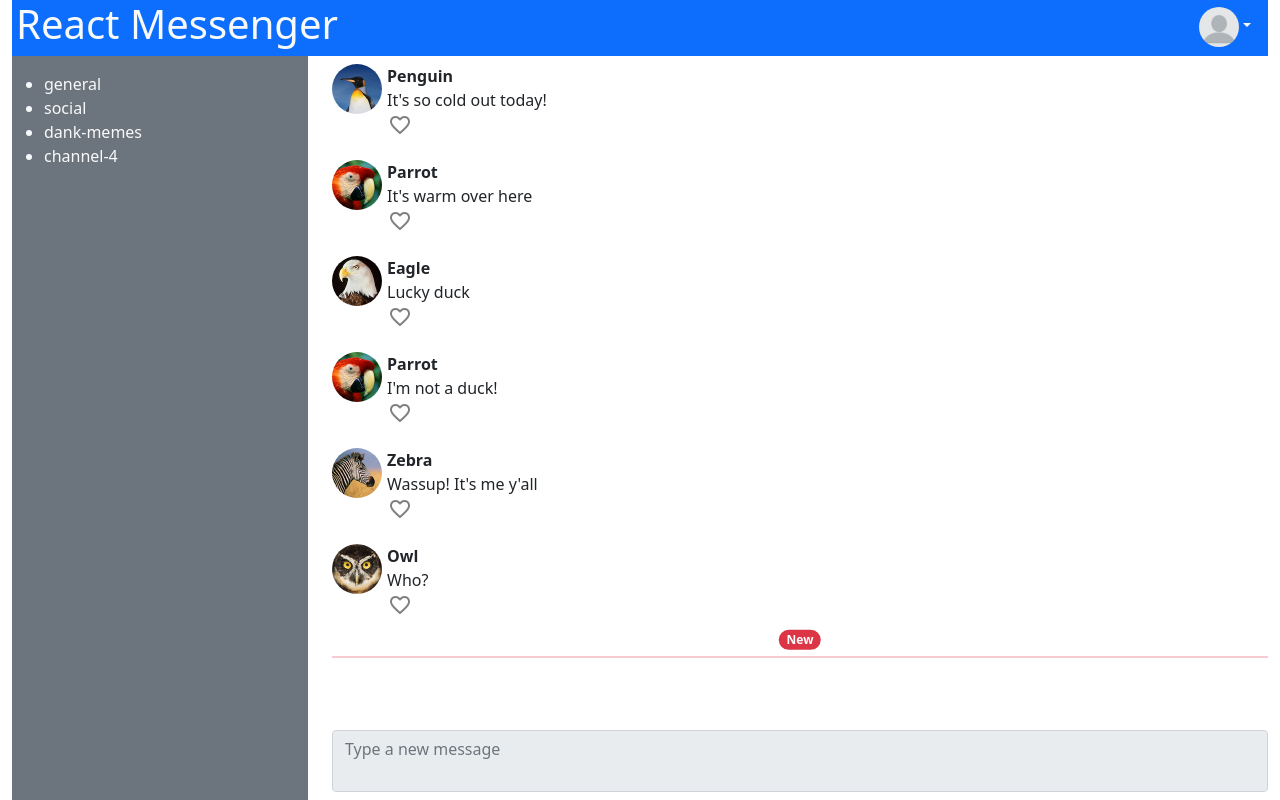
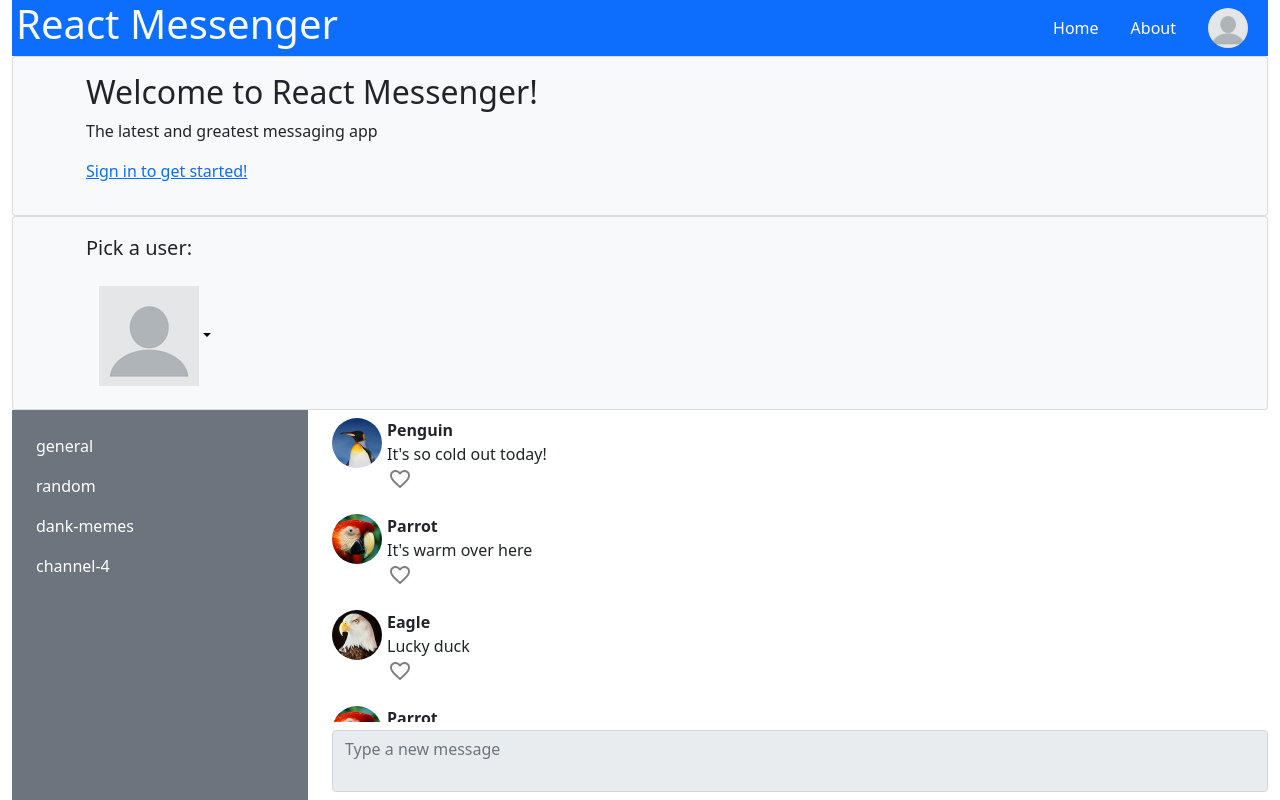
Before and after one commit to harperzhu/demos, a React (Create React App) app in the folder react-chat/: page / in a window 1280 px wide. Built offline with nearby package versions, Linux system fonts and the light colour scheme.

Commit message:
Prep for start of router demo

```diff
--- a/react-chat/src/components/App.js
+++ b/react-chat/src/components/App.js
@@ -4,6 +4,8 @@ import NavBar from './HeaderBar';
 import ChannelNav from './Channels';
 import { ChatPane } from './Chat';
 import ComposeForm from './ComposeForm';
+import SignInPage from './SignInPage';
+import * as Static from './StaticPages';
 
 import CHAT_LOG from '../data/chat_log.json';
 
@@ -21,12 +23,13 @@ export default function App(props) {
     }
   }
 
-  const addMessage = (msgText, msgUser) => {
+  const addMessage = (msgText, msgUser, msgChannel) => {
     const newMessageObj = {
       userName: msgUser,
       userImg: "/img/"+msgUser+".png", //hacky
       text: msgText,
-      timestamp: Date.now() //posted now
+      timestamp: Date.now(), //posted now
+      channel: msgChannel
     }
     const newMessageArray = [...messageArray, newMessageObj]; //spread to copy!
     setMessageArray(newMessageArray);
@@ -35,7 +38,7 @@ export default function App(props) {
   //get it from the chat log itself?
   const CHANNEL_LIST = [
     'general',
-    'social',
+    'random',
     'dank-memes',
     'channel-4'
   ]
@@ -43,7 +46,12 @@ export default function App(props) {
   return (
     <div className="container-fluid d-flex flex-column" >
       <NavBar user={currentUser} loginFunction={loginUser} />
-      <main className="row flex-grow-1">
+      <Static.WelcomePage />
+      <SignInPage user={currentUser} loginFunction={loginUser} />
+      {/* <Static.AboutPage /> */}
+
+      {/* channels and chat */}
+      <div className="row flex-grow-1">
         <div className="col-3">
           <ChannelNav channelList={CHANNEL_LIST} />
         </div>
@@ -53,7 +61,8 @@ export default function App(props) {
             </div>
             <ComposeForm user={currentUser} whatToDoOnSubmit={addMessage} />
         </div>
-      </main>
+      </div>
+
     </div>
   );
 }
--- a/react-chat/src/components/Channels.js
+++ b/react-chat/src/components/Channels.js
@@ -3,15 +3,17 @@ export default function ChannelNav({ channelList }) {
 
   const channelListItems = channelList.map((channelName) => {
     return (
-      <li className="list-item" key={channelName}>{channelName}</li>
+      <li className="nav-item" key={channelName}>
+        <a className="nav-link" href="/">{channelName}</a>
+      </li>
     )
   })
 
   return (
-      <nav className="channel-list bg-secondary text-light h-100 py-3">
-          <ul>
-            {channelListItems}
-          </ul>
-      </nav>
+    <nav className="channel-list bg-secondary text-light h-100 py-3 px-2">
+      <ul className="nav nav-pills flex-column">
+        {channelListItems}
+      </ul>
+    </nav>
   )
 }
--- a/react-chat/src/components/Chat.js
+++ b/react-chat/src/components/Chat.js
@@ -2,13 +2,15 @@ import React, { useState } from 'react';
 
 export function ChatPane({ currentUser, messageHistory }) { //destructure props
 
-  const messageComponentArray = messageHistory.map((aMessageObj) => {
+  const channelMessages = messageHistory;
+
+  const messageComponentArray = channelMessages.map((aMessageObj) => {
     const theElem = <Message fromCurrentUser={aMessageObj.userName === currentUser} messageData={aMessageObj} key={aMessageObj.timestamp} />
     return theElem; //goes into new array
   })
 
   //conditional rendering
-  if (messageHistory.length === 0) {
+  if (channelMessages.length === 0) {
     return (
       <div>
         <p>No messages yet! Start a conversation</p>
@@ -20,7 +22,7 @@ export function ChatPane({ currentUser, messageHistory }) { //destructure props
   return (
     <div className="my-2 d-flex flex-column">
       {messageComponentArray}
-      <NewMessageDivider />
+      {/* <NewMessageDivider /> */}
     </div>
   )
 }
--- a/react-chat/src/components/HeaderBar.js
+++ b/react-chat/src/components/HeaderBar.js
@@ -1,43 +1,35 @@
-import React, { useState } from 'react';
-
-import Dropdown from 'react-bootstrap/Dropdown';
-
-
+import React from 'react';
+// import Dropdown from 'react-bootstrap/Dropdown';
 
 //headerbar component
 export default function NavBar(props) {
 
-  const handleClick = (event) => {
-    console.log(event.currentTarget);
-    // setCurrentUser(event.currentTarget.name);
-    props.loginFunction(event.currentTarget.name);
-  }
-
-  const USERS = [null, "Penguin", "Parrot", "Zebra"]
-
-  //convenience
-  const userButtons = USERS.map((userName) => {
-    let classList = "btn user-icon"
-    if (userName === props.user) {
-      classList += " bg-success";
-      return null;
-    }
-
-    return (
-      <Dropdown.Item name={userName} key={userName} onClick={handleClick}>
-        <img src={'img/' + userName + '.png'} alt={userName + " avatar"} />&nbsp;{userName}
-      </Dropdown.Item>
-
-      // <button id={userName} className={classList} name={userName} key={userName} >
-      //   <img src={'img/' + userName + '.png'} alt={userName + " avatar"} />
-      // </button>
-    )
-  })
+  // const handleClick = (event) => {
+  //   props.loginFunction(null);
+  // }
 
   return (
     <header className="container-fluid text-light bg-primary px-1 d-flex justify-content-between">
       <h1>{"React Messenger"}</h1>
-      <div>
+      {/* links go here */}
+      <ul className="nav nav-pills">
+        <li className="nav-item">
+          <a className="nav-link" href="/">Home</a>
+        </li>
+        <li className="nav-item">
+          <a className="nav-link" href="/about">About</a>
+        </li>
+        <li className="nav-item">
+          <a className="nav-link" href="/signin">
+            <img src={'img/' + props.user + '.png'} alt={props.user + " avatar"} />
+          </a>
+          {/* <span class="nav-link">
+            <img src={'img/' + props.user + '.png'} alt={props.user + " avatar"} onClick={handleClick} />
+          </span> */}
+        </li>
+      </ul>
+
+       {/* <div>
         <Dropdown>
           <Dropdown.Toggle variant="primary">
             <img src={'img/' + props.user + '.png'} alt={props.user + " avatar"} />
@@ -46,7 +38,7 @@ export default function NavBar(props) {
             {userButtons}
           </Dropdown.Menu>
         </Dropdown>
-      </div>
+      </div> */}
     </header>
   )
 };
--- /dev/null
+++ b/react-chat/src/components/SignInPage.js
@@ -0,0 +1,37 @@
+import React from 'react';
+import Dropdown from 'react-bootstrap/Dropdown';
+
+const USERS = [null, "Penguin", "Parrot", "Zebra"]
+
+export default function SignInPage(props) {
+
+  const handleClick = (event) => {
+    //do the login!
+    props.loginFunction(event.currentTarget.name);
+  }
+
+  //convenience
+  const userButtons = USERS.map((userName) => {
+    return (
+      <Dropdown.Item name={userName} key={userName} onClick={handleClick}>
+        <img src={'img/' + userName + '.png'} alt={userName + " avatar"} />&nbsp;{userName}
+      </Dropdown.Item>
+    )
+  })
+
+  return (
+    <div className="card bg-light">
+      <div className="container card-body">
+        <p className="lead">Pick a user:</p>
+        <Dropdown>
+          <Dropdown.Toggle variant="light">
+            <img src={'img/' + props.user + '.png'} alt={props.user + " avatar"} />
+          </Dropdown.Toggle>
+          <Dropdown.Menu>
+            {userButtons}
+          </Dropdown.Menu>
+        </Dropdown>
+      </div>
+    </div>
+  )
+}
--- /dev/null
+++ b/react-chat/src/components/StaticPages.js
@@ -0,0 +1,28 @@
+import React from 'react';
+
+export function WelcomePage(props) {
+  return (
+    <div className="card bg-light">
+      <div className="container card-body">
+        <h2>Welcome to React Messenger!</h2>
+        <p>The latest and greatest messaging app</p>
+        <p><a href="/signin">Sign in to get started!</a></p>
+      </div>
+    </div>
+  );
+}
+
+export function AboutPage() {
+  return (
+    <div className="card bg-warning bg-gradient">
+      <div className="container card-body">
+        <h2>About React Messenger</h2>
+        <p>Lorem ipsum dolor sit amet consectetur adipisicing elit. Obcaecati temporibus facere repellat accusamus dicta, sit quasi ipsa, fugit ipsum tempore rerum repellendus ullam doloremque quod porro laborum et recusandae cupiditate?</p>
+      </div>
+    </div>
+  );
+}
+
+export function ErrorPage() {
+  return <p className="alert alert-danger">Page not found</p>;
+}
--- a/react-chat/src/data/chat_log.json
+++ b/react-chat/src/data/chat_log.json
@@ -4,41 +4,47 @@
         "userName": "Penguin",
         "userImg": "/img/Penguin.png",
         "text": "It's so cold out today!",
-        "timestamp": 1320161040000
+        "timestamp": 1320161040000,
+        "channel": "general"
     },
     {
         "userId": "parrot",
         "userName": "Parrot",
         "userImg": "/img/Parrot.png",
         "text": "It's warm over here",
-        "timestamp": 1320161760000
+        "timestamp": 1320161760000,
+        "channel": "general"
     },
     {
         "userId": "eagle",
         "userName": "Eagle",
         "userImg": "/img/Eagle.png",
         "text": "Lucky duck",
-        "timestamp": 1320162060000
+        "timestamp": 1320162060000,
+        "channel": "general"
     },
     {
         "userId": "parrot",
         "userName": "Parrot",
         "userImg": "/img/Parrot.png",
         "text": "I'm not a duck!",
-        "timestamp": 1320162120000
+        "timestamp": 1320162120000,
+        "channel": "general"
     },
     {
         "userId": "zebra",
         "userName": "Zebra",
         "userImg": "/img/Zebra.png",
         "text": "Wassup! It's me y'all",
-        "timestamp": 1320224280000
+        "timestamp": 1320224280000,
+        "channel": "random"
     },
     {
         "userId": "owl",
         "userName": "Owl",
         "userImg": "/img/Owl.png",
         "text": "Who?",
-        "timestamp": 1320224640000
+        "timestamp": 1320224640000,
+        "channel": "random"
     }
 ]
--- a/react-chat/src/index.css
+++ b/react-chat/src/index.css
@@ -12,6 +12,17 @@ html, body, #root, #root > div {
 .channel-list {
   height: 100%; /* hacky, flexbox would be better */
 }
+
+.bg-secondary .nav-link {
+  color: white;
+}
+
+.bg-secondary .nav-pills .nav-link.active {
+  color: rgb(108, 117, 125);
+  background-color: white;
+}
+
+
 
 /*** Message Pane ***/
 
@@ -69,3 +80,17 @@ header img {
 header button.user-icon {
   padding: .25rem;
 }
+
+.bg-primary .nav-link {
+  color: white;
+}
+
+.bg-primary .nav-pills .nav-link.active {
+  color: #0d6efd;
+  background-color: white;
+}
+
+header .nav-item {
+  display: flex;
+  align-items:center;
+}
```
Also changed, not shown: react-chat/src/components/ComposeForm.js (+0 -13 lines).
